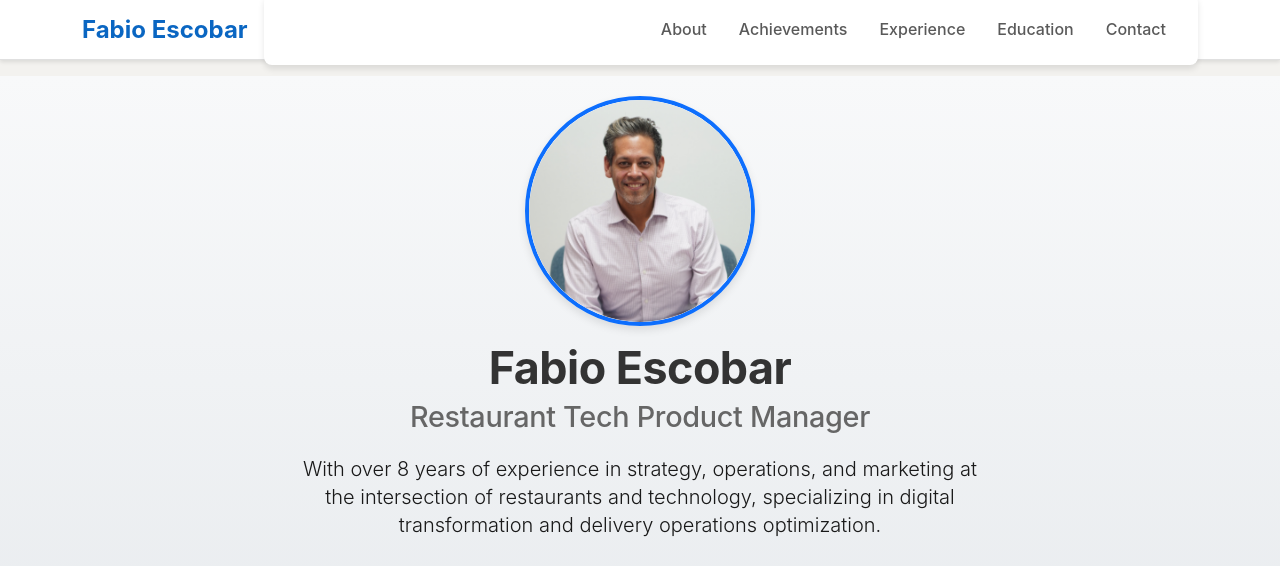
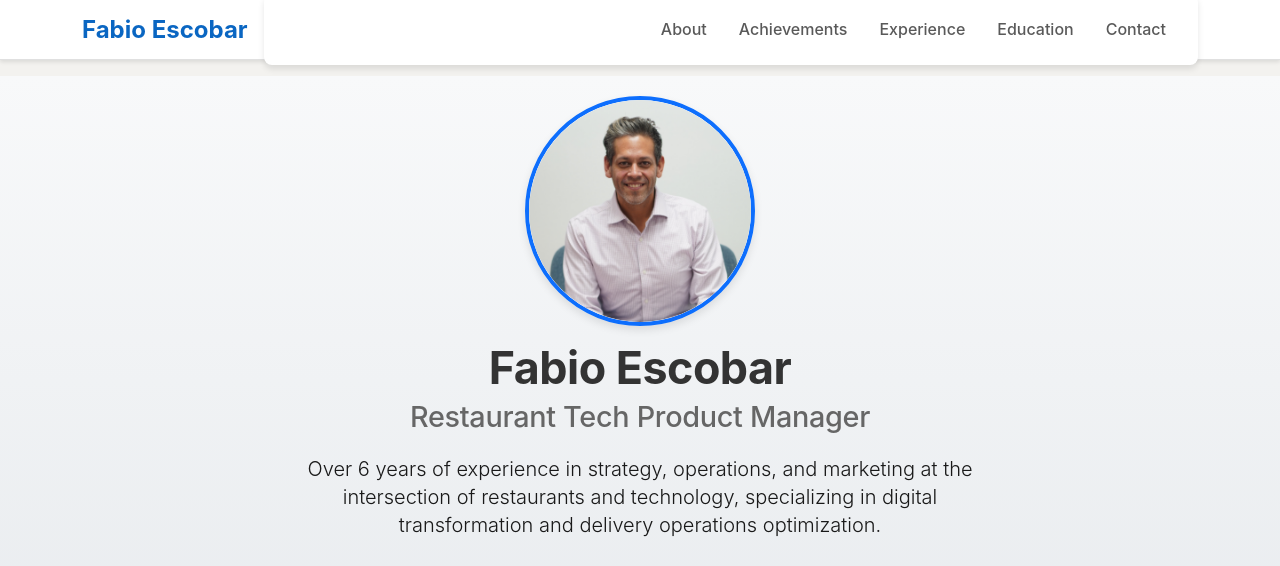
Before and after one commit to foodsensedottech/fabioescobar.github.io, a website: page index.html in a window 1280 px wide. Shown: the top 566 px of the page. Drawn offline with nearby package versions, Linux system fonts and the light colour scheme.

Commit message:
Update index.html

```diff
--- a/index.html
+++ b/index.html
@@ -79,7 +79,7 @@
                     <h1>Fabio Escobar</h1>
                     <h2>Restaurant Tech Product Manager</h2>
                     <p class="lead">
-                        With over 8 years of experience in strategy, operations, and marketing at the intersection of restaurants and technology,
+                        Over 6 years of experience in strategy, operations, and marketing at the intersection of restaurants and technology,
                         specializing in digital transformation and delivery operations optimization.
                     </p>
                     <div class="contact-icons">
```
